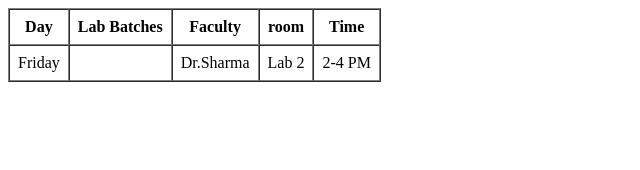
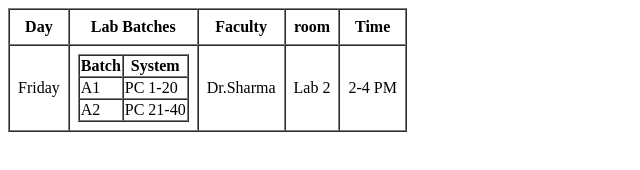
Before and after one commit to dritibose/WDW_0216, a plain HTML site: page Web Designing Workshop Assignment/Assignment 14/index.html in a window 1280 px wide. Shown: the whole page, without its empty margins (0-640 px from the left). Drawn offline with Linux system fonts and the light colour scheme.

Commit message:
Nested tables

```diff
--- a/Web Designing Workshop Assignment/Assignment 14/index.html
+++ b/Web Designing Workshop Assignment/Assignment 14/index.html
@@ -16,7 +16,21 @@
             <tr>
                 <td>Friday</td>
                 <td>
+                    <table border="1" cellspacing="0" cellspacing="3">
+                        <tr>
+                            <th>Batch</th>
+                            <th>System</th>
+                        </tr>
+                        <tr>
+                            <td>A1</td>
+                            <td>PC 1-20</td>
+                        </tr>
+                        <tr>
+                            <td>A2</td>
+                            <td>PC 21-40</td>
+                        </tr>
 
+                    </table>
                 </td>
 
                 <td>Dr.Sharma</td>
```
